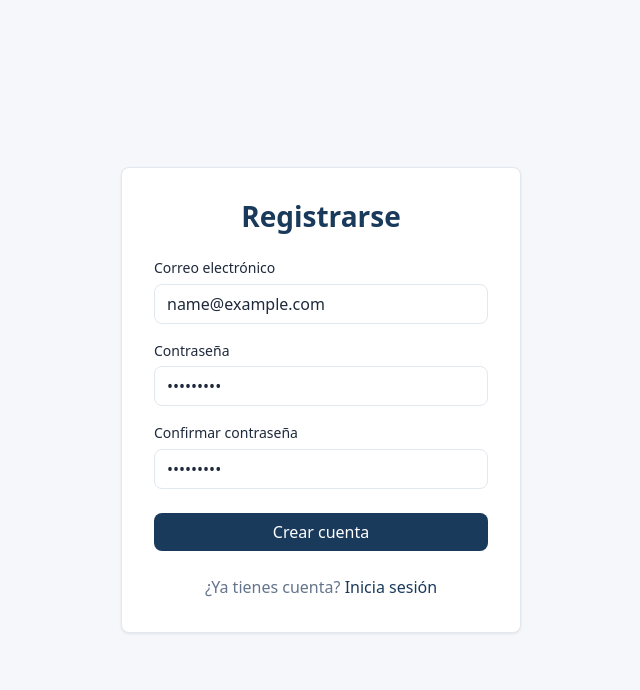
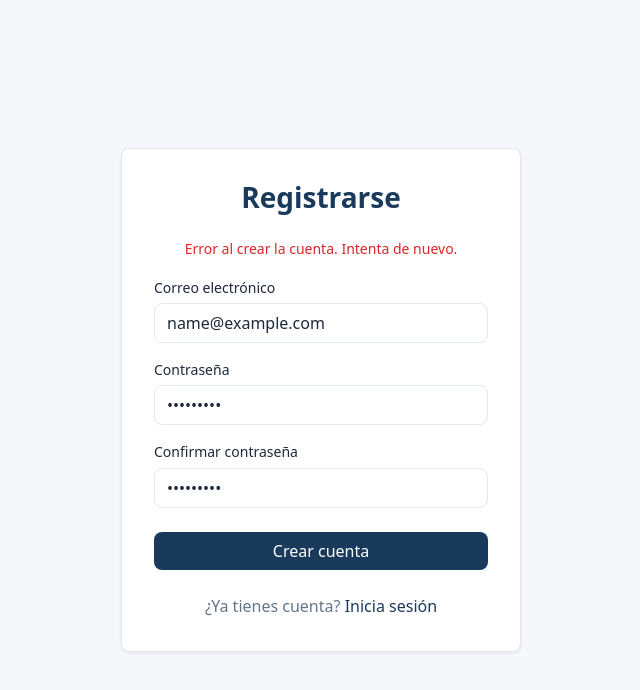
Before and after one commit to byTomDev/portal-convocatorias-publicas, a React (Vite) app in the folder apps/frontend/: page /register in a window 1280 px wide. Both pictures are taken after typing "name@example.com", "Sample123", "Sample123" into the empty fields and a click on the button "Crear cuenta". Shown: the top 690 px of the page, without its empty margins (319-959 px from the left). Built offline with nearby package versions, Linux system fonts and the light colour scheme; no server answers.

Commit message:
feat(frontend): conectar formulario de registro con POST /auth/register

```diff
--- a/apps/frontend/src/api/client.js
+++ b/apps/frontend/src/api/client.js
@@ -15,4 +15,10 @@ api.interceptors.request.use((config) => {
   return config
 })
 
+export const login = (email, password) =>
+  api.post('/auth/login', { email, password }).then((r) => r.data)
+
+export const register = (email, password) =>
+  api.post('/auth/register', { email, password }).then((r) => r.data)
+
 export default api
--- a/apps/frontend/src/pages/RegisterPage.jsx
+++ b/apps/frontend/src/pages/RegisterPage.jsx
@@ -1,12 +1,57 @@
-import { Link } from 'react-router-dom'
+import { useState } from 'react'
+import { Link, useNavigate } from 'react-router-dom'
+import { register } from '../api/client'
 
 export default function RegisterPage() {
+  const navigate = useNavigate()
+  const [email, setEmail] = useState('')
+  const [password, setPassword] = useState('')
+  const [confirmPassword, setConfirmPassword] = useState('')
+  const [error, setError] = useState('')
+  const [loading, setLoading] = useState(false)
+
+  const handleSubmit = async (e) => {
+    e.preventDefault()
+    setError('')
+
+    if (password !== confirmPassword) {
+      setError('Las contraseñas no coinciden.')
+      return
+    }
+
+    if (password.length < 8) {
+      setError('La contraseña debe tener al menos 8 caracteres.')
+      return
+    }
+
+    setLoading(true)
+
+    try {
+      await register(email, password)
+      navigate('/login')
+    } catch (err) {
+      if (err.response?.status === 400) {
+        setError('Este correo ya está registrado.')
+      } else {
+        setError('Error al crear la cuenta. Intenta de nuevo.')
+      }
+    } finally {
+      setLoading(false)
+    }
+  }
+
   return (
     <div className="page">
       <div className="card">
         <h1>Registrarse</h1>
 
-        <form onSubmit={(e) => e.preventDefault()}>
+        {error && (
+          <p className="text-error text-center mb-2" style={{ fontSize: '0.875rem' }}>
+            {error}
+          </p>
+        )}
+
+        <form onSubmit={handleSubmit}>
           <div className="mb-2">
             <label htmlFor="email">Correo electrónico</label>
             <input
@@ -15,6 +60,9 @@ export default function RegisterPage() {
               name="email"
               placeholder="tucorreo@ejemplo.com"
               autoComplete="email"
+              value={email}
+              onChange={(e) => setEmail(e.target.value)}
+              required
             />
           </div>
 
@@ -26,6 +74,9 @@ export default function RegisterPage() {
               name="password"
               placeholder="Mínimo 8 caracteres"
               autoComplete="new-password"
+              value={password}
+              onChange={(e) => setPassword(e.target.value)}
+              required
             />
           </div>
 
@@ -37,11 +88,19 @@ export default function RegisterPage() {
               name="confirm_password"
               placeholder="Repite tu contraseña"
               autoComplete="new-password"
+              value={confirmPassword}
+              onChange={(e) => setConfirmPassword(e.target.value)}
+              required
             />
           </div>
 
-          <button type="submit" className="btn-primary" style={{ width: '100%', marginTop: '0.5rem' }}>
-            Crear cuenta
+          <button
+            type="submit"
+            className="btn-primary"
+            style={{ width: '100%', marginTop: '0.5rem' }}
+            disabled={loading}
+          >
+            {loading ? 'Creando cuenta...' : 'Crear cuenta'}
           </button>
         </form>
 
```
